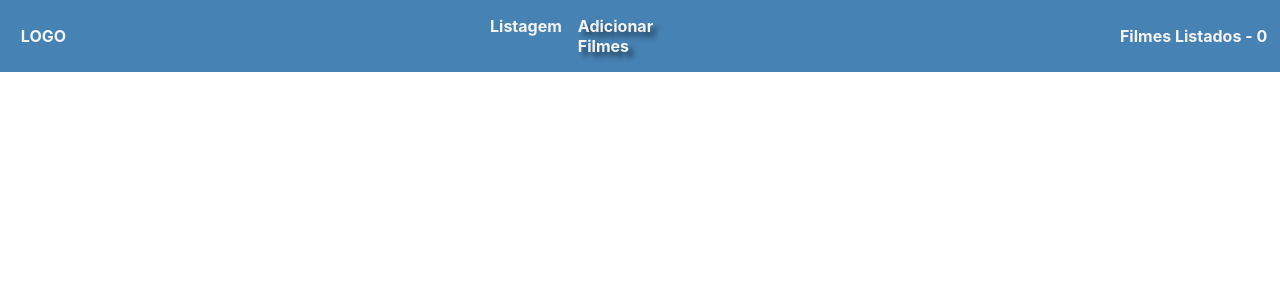
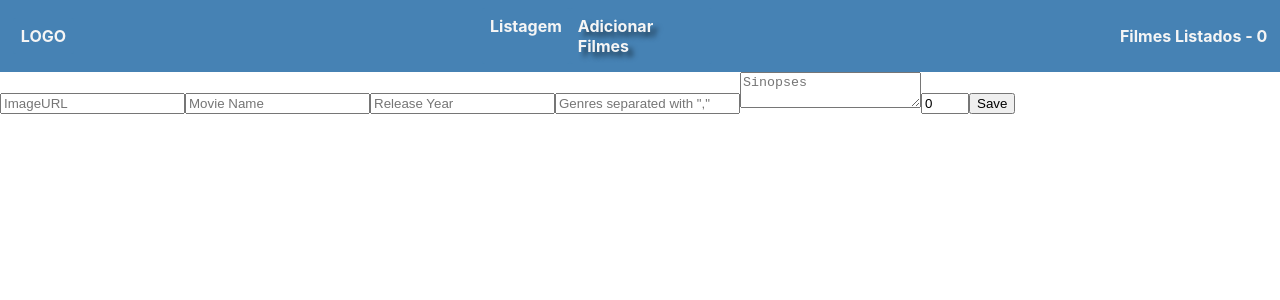
Before and after one commit to gsicuto/favoriteMovies, a React (Create React App) app: page /addmovie in a window 1280 px wide. Shown: the top 300 px of the page. Built offline with nearby package versions, Linux system fonts and the light colour scheme; data requests are answered from the project's data file.

Commit message:
Created movie Form

```diff
--- a/src/App.js
+++ b/src/App.js
@@ -4,6 +4,7 @@ import {Home} from "./pages/Home"
 import { List } from './pages/List'
 import { useState, useEffect } from 'react'
 import axios from 'axios'
+import { NewMovie } from "./pages/NewMovie"
 
 
 function App() {
@@ -15,16 +16,13 @@ function App() {
     setMovies(data)
   }
 
-  useEffect(()=>{
-    getMovies()
-  },[])
-
   return (
     <div className="App">
       <NavBar />
       <Routes>
         <Route path="/" element={<Home />} />
-        <Route path="/movies-list" element={<List movies={movies} />} />
+        <Route path="/movies-list" element={<List movies={movies} getMovies={getMovies} />} />
+        <Route path="/addmovie" element={<NewMovie/>} />
       </Routes>
     </div>
   );
--- /dev/null
+++ b/src/components/MovieForm.js
@@ -0,0 +1,51 @@
+import React from 'react';
+import { useState } from 'react';
+import axios from 'axios';
+
+export const MovieForm = () => {
+
+  const [name, setName] = useState('')
+  const [ano, setAno] = useState('')
+  const [sinopse, setSinopse] = useState('')
+  const [score, setScore] = useState(0)
+  const [genero, setGenero] = useState('')
+  const [image, setImage] = useState('')
+
+  const createMovie = async (e) => {
+    e.preventDefault();
+
+    const newMovie = {
+      name,
+      ano,
+      sinopse,
+      score: Number(score),
+      genero: genero.split(',').map(e => e.trim()),
+      image
+    }
+    await axios.post('http://localhost:8000/movies', newMovie);
+  }
+
+  return (
+    <form onSubmit={createMovie}>
+      <input type='text' placeholder='ImageURL' value={image}
+        onChange={({ target:{ value } }) => setImage(value)}
+      />
+      <input type='text' placeholder='Movie Name' value={name}
+        onChange={(e) => setName(e.target.value)}
+      />
+      <input type='text' placeholder='Release Year' value={ano}
+        onChange={(e)=> setAno(e.target.value)}
+      />
+      <input type='text' placeholder='Genres separated with ","' value={genero}
+        onChange={({ target: { value }})=> setGenero(value)}
+      />
+      <textarea placeholder='Sinopses' value={sinopse}
+        onChange={({target})=> setSinopse(target.value)}
+      ></textarea>
+      <input type='number' min='0' max='5' placeholder='Score of movie' value={score}
+        onChange={(e)=> setScore(e.target.value)}
+      />
+      {/* <input type='button' value='SAVE' onClick={}/> */}
+      <button type='submit'>Save</button>
+    </form>);
+};
--- a/src/components/MoviesList.js
+++ b/src/components/MoviesList.js
@@ -1,7 +1,7 @@
 import React from 'react';
 import { MovieCard } from './MovieCard';
 
-export const MoviesList = ({movies}) => {
+export const MoviesList = ({ movies }) => {
   return <>
     {movies.map( movie => <MovieCard key={movie.id} image={movie.image} name={movie.name}/>)}
   </>;
--- a/src/data/db.json
+++ b/src/data/db.json
@@ -5,7 +5,11 @@
       "image": "https://upload.wikimedia.org/wikipedia/pt/thumb/2/29/The_Lobster.jpg/200px-The_Lobster.jpg",
       "name": "The Lobster",
       "ano": 2015,
-      "genero": ["comedia", "drama", "romance"],
+      "genero": [
+        "comedia",
+        "drama",
+        "romance"
+      ],
       "sinopse": "Distopia sobre relacionamentos",
       "score": 8
     },
@@ -14,9 +18,36 @@
       "image": "https://static.wikia.nocookie.net/liberproeliis/images/9/92/Rockybalboa.jpg/revision/latest?cb=20190111022823&path-prefix=pt-br",
       "name": "Rocky",
       "ano": 1976,
-      "genero": ["drama", "esporte"],
+      "genero": [
+        "drama",
+        "esporte"
+      ],
       "sinopse": "Subindo a escada com musica bonita",
       "score": 6
+    },
+    {
+      "image": "https://m.media-amazon.com/images/I/91MnKvntsVL._AC_SY550_.jpg",
+      "name": "Senhor dos Aneis - Retorno do Rei",
+      "ano": "2003",
+      "genero": [
+        "fantasia",
+        "aventura"
+      ],
+      "sinopse": "Frodo vai no vulcão bota fogo no anel",
+      "score": 9,
+      "id": 3
+    },
+    {
+      "name": "The Grinch",
+      "ano": "2018",
+      "sinopse": "Ele quer acabar com o natal",
+      "score": 5,
+      "genero": [
+        "comédia",
+        "romance"
+      ],
+      "image": "https://upload.wikimedia.org/wikipedia/pt/4/40/The_Grinch_%282018_film%29.png",
+      "id": 4
     }
   ]
 }
--- a/src/pages/List.js
+++ b/src/pages/List.js
@@ -1,7 +1,13 @@
-import React from 'react';
+import React,{ useEffect } from 'react';
 import { MoviesList } from '../components/MoviesList';
 
-export const List = ({ movies }) => {
+
+export const List = ({ movies, getMovies }) => {
+
+  useEffect(()=>{
+    getMovies()
+  },[])
+
   return <div>
     <MoviesList movies={ movies }/>
   </div>;
--- /dev/null
+++ b/src/pages/NewMovie.js
@@ -0,0 +1,8 @@
+import React from 'react';
+import { MovieForm } from '../components/MovieForm';
+
+export const NewMovie = () => {
+  return <div>
+    <MovieForm/>
+  </div>;
+};
```
